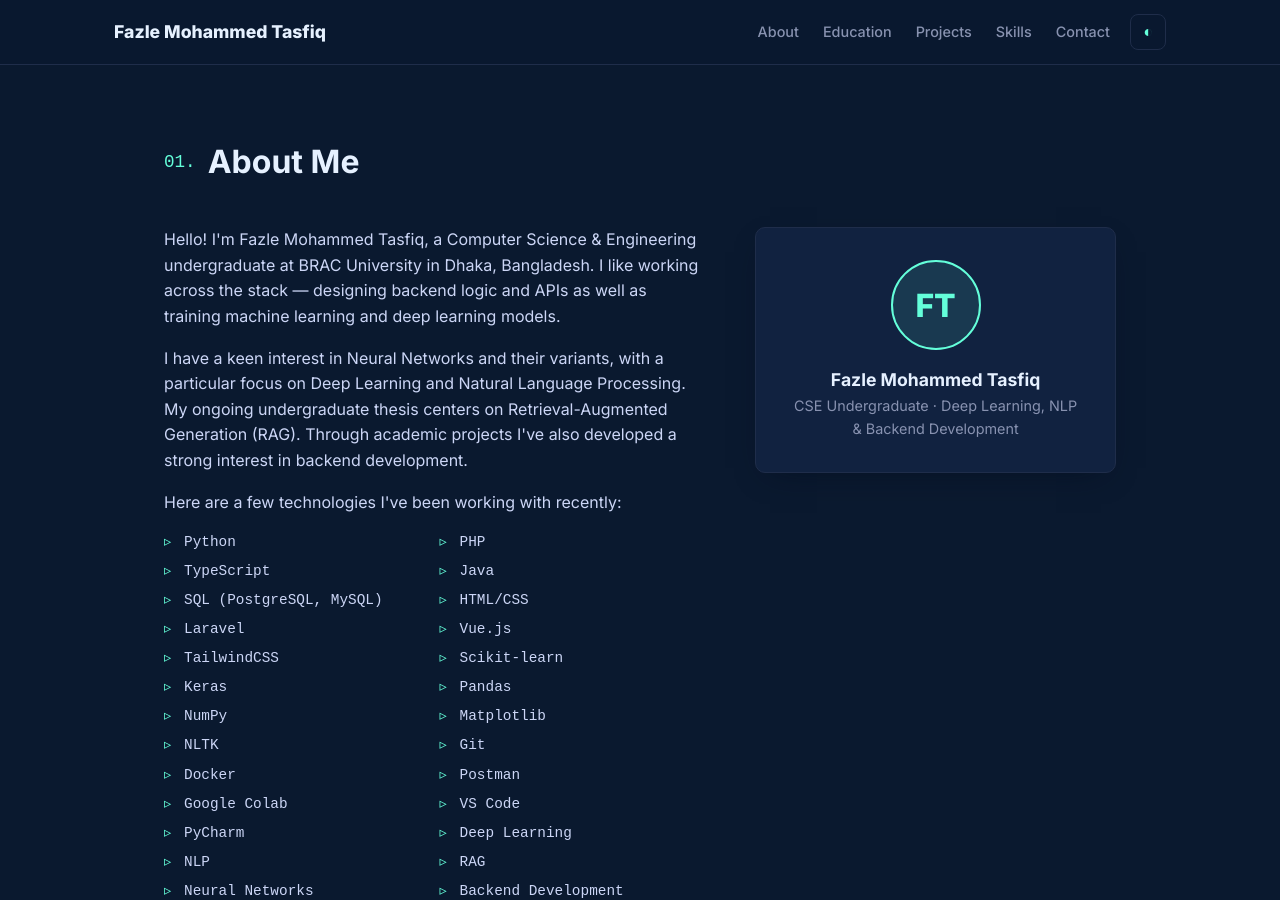
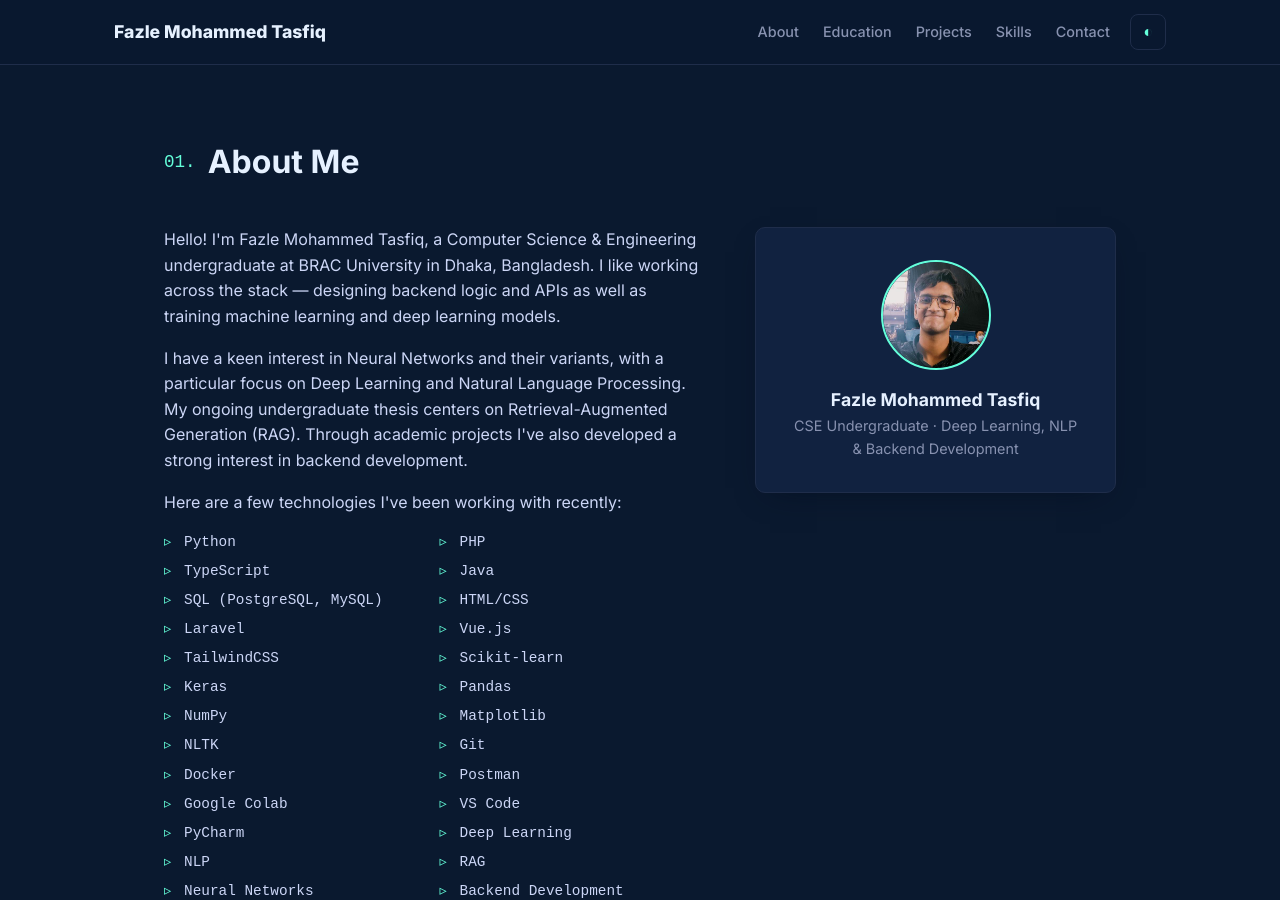
Before and after one commit to Tasfiq95/tasfiq95.github.io, a Jekyll site: the page built from index.html, in a window 1280 px wide and 900 px high, scrolled down 811 px. Built offline with Jekyll 4.4.1, drawn with Linux system fonts in a browser that asks for light colours.

Commit message:
Add profile photo to About section

```diff
--- a/assets/css/style.css
+++ b/assets/css/style.css
@@ -112,11 +112,13 @@ a:hover { color: var(--heading); }
   border-radius: var(--radius); padding: 32px; text-align: center; box-shadow: var(--shadow);
 }
 .avatar {
-  width: 90px; height: 90px; margin: 0 auto 16px; border-radius: 50%;
+  width: 110px; height: 110px; margin: 0 auto 16px; border-radius: 50%;
   background: var(--accent-dim); color: var(--accent);
   display: flex; align-items: center; justify-content: center;
   font-size: 2rem; font-weight: 800; border: 2px solid var(--accent);
+  overflow: hidden;
 }
+.avatar img { width: 100%; height: 100%; object-fit: cover; border-radius: 50%; }
 .about-card-name { color: var(--heading); font-weight: 700; font-size: 1.1rem; }
 .about-card-role { color: var(--text-dim); font-size: 0.9rem; }
 
--- a/index.html
+++ b/index.html
@@ -48,7 +48,7 @@ title: Fazle Mohammed Tasfiq — Portfolio
         </ul>
       </div>
       <div class="about-card">
-        <div class="avatar">FT</div>
+        <div class="avatar"><img src="{{ '/assets/img/profile.jpg' | relative_url }}" alt="Fazle Mohammed Tasfiq" loading="lazy" /></div>
         <p class="about-card-name">Fazle Mohammed Tasfiq</p>
         <p class="about-card-role">{{ site.tagline }}</p>
       </div>
```
Also changed, not shown: assets/img/profile.jpg (added).
